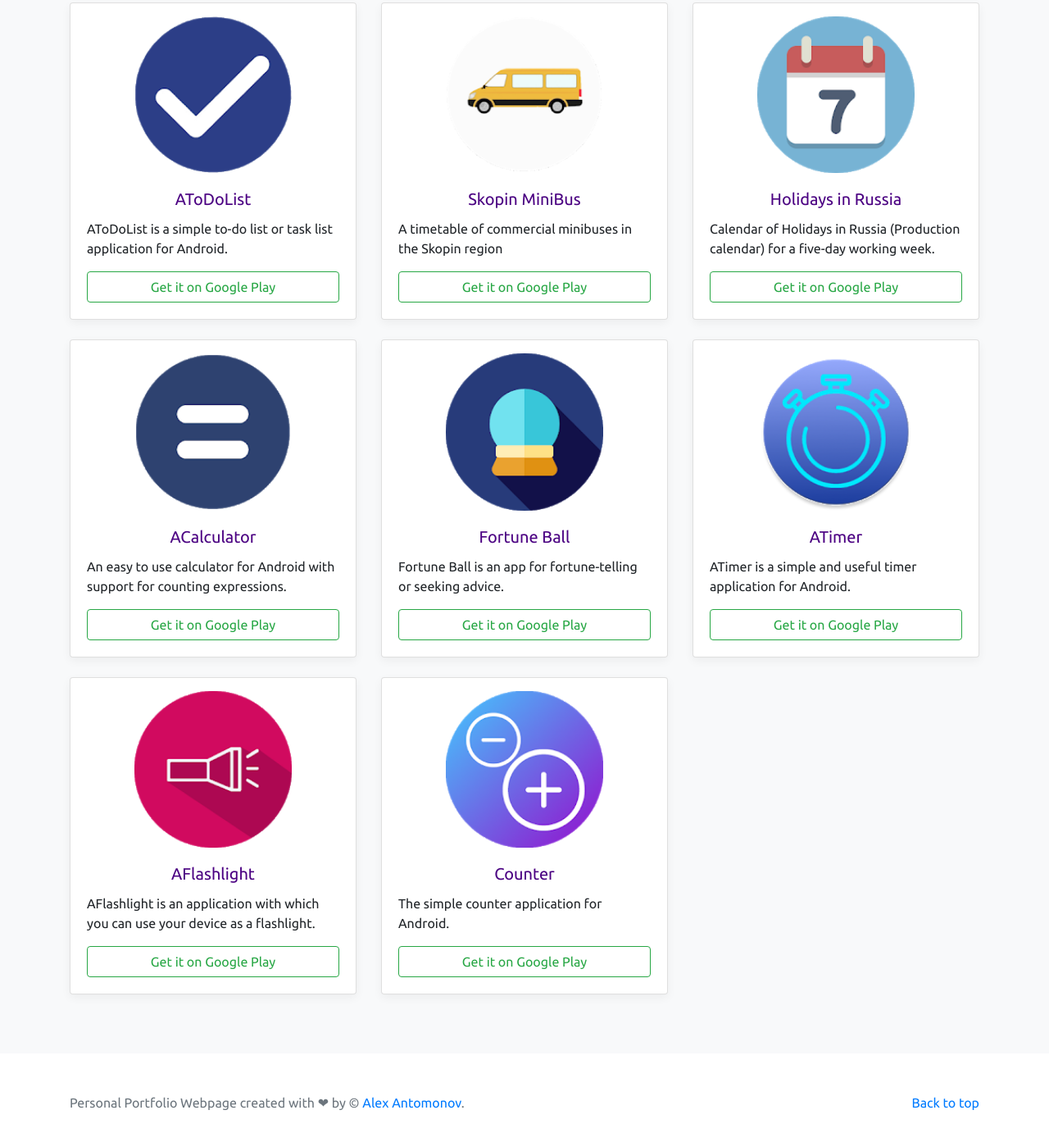
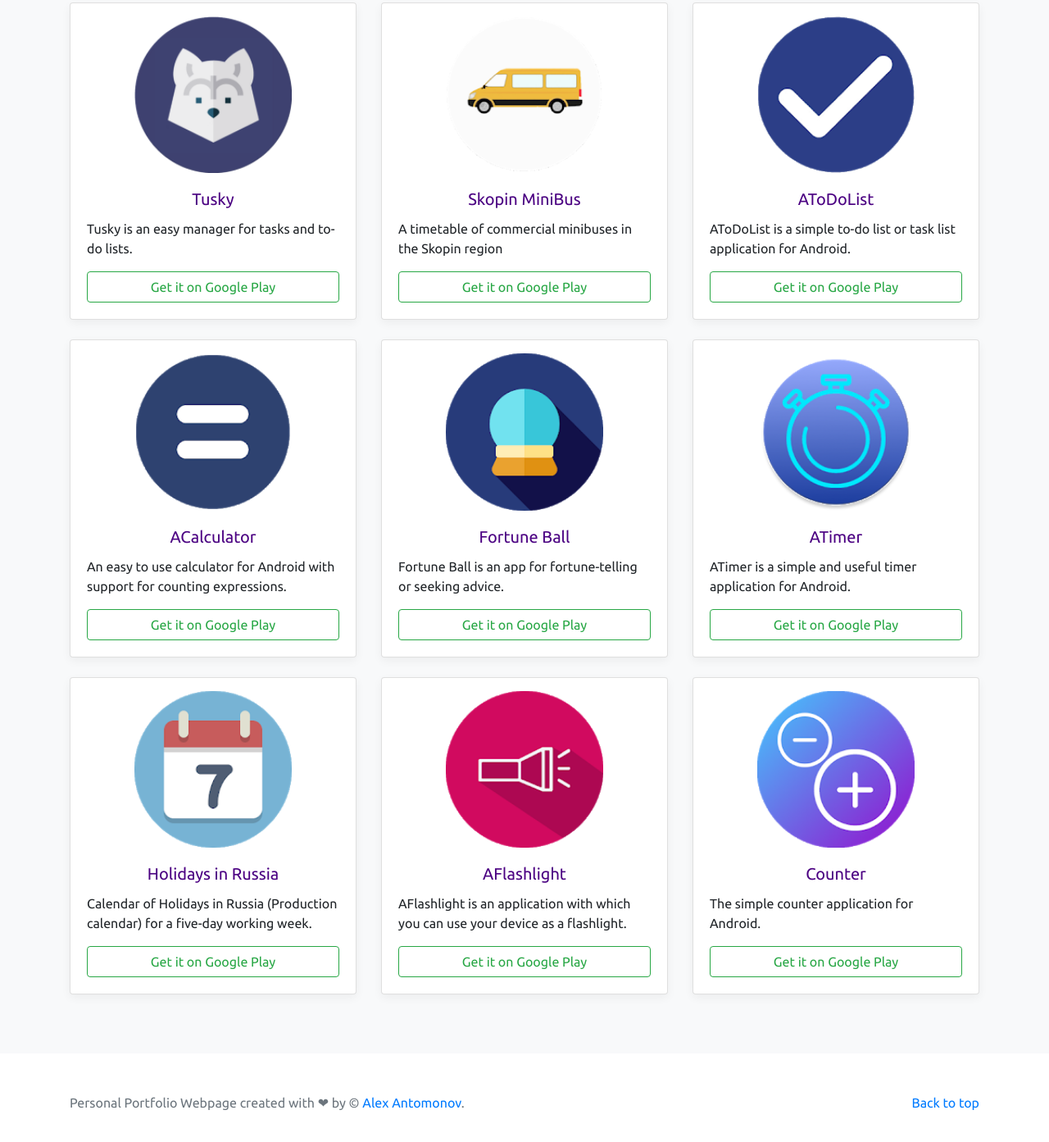
Before and after one commit to Lasicaine/lasicaine.github.io, a plain HTML site: page index.html in a window 1280 px wide. Shown: the part 565-1958 px from the top of the page at 82% size. Drawn offline with Linux system fonts and the light colour scheme.

Commit message:
+ Added info about Tusky app

```diff
--- a/index.html
+++ b/index.html
@@ -86,11 +86,11 @@
           <div class="row">
             <div class="col-md-4">
               <div class="card mb-4 box-shadow">
-                <img class="img-thumb" src="images/AppIcons/AToDoListIcon.png" alt="Icon for AToDoList app">
+                <img class="img-thumb" src="images/AppIcons/TuskyIcon.png" alt="Icon for Tusky app">
                 <div class="card-body">
-                    <h5 class="card-title card-title-align-center txt-about">AToDoList</h5>
-                      <p class="card-text">AToDoList is a simple to-do list or task list application for Android.</p>
-                      <a href="https://play.google.com/store/apps/details?id=fi.suomaafrontier.atodolist" target="_blank" class="btn btn-outline-success btn-block">Get it on Google Play</a>
+                    <h5 class="card-title card-title-align-center txt-about">Tusky</h5>
+                    <p class="card-text">Tusky is an easy manager for tasks and to-do lists.</p>
+                    <a href="https://play.google.com/store/apps/details?id=fi.lasicaine.tusky" target="_blank" class="btn btn-outline-success btn-block">Get it on Google Play</a>
                 </div>
               </div>
             </div>
@@ -106,14 +106,15 @@
             </div>
             <div class="col-md-4">
               <div class="card mb-4 box-shadow">
-                  <img class="img-thumb" src="images/AppIcons/HolidaysInRussiaIcon.png" alt="Icon for Holidays in Russia app">
+                <img class="img-thumb" src="images/AppIcons/AToDoListIcon.png" alt="Icon for AToDoList app">
                 <div class="card-body">
-                      <h5 class="card-title card-title-align-center txt-about">Holidays in Russia</h5>
-                      <p class="card-text">Calendar of Holidays in Russia (Production calendar) for a five-day working week.</p>
-                      <a href="https://play.google.com/store/apps/details?id=fi.suomaafrontier.holidayscalendar" target="_blank" class="btn btn-outline-success btn-block">Get it on Google Play</a>
+                  <h5 class="card-title card-title-align-center txt-about">AToDoList</h5>
+                  <p class="card-text">AToDoList is a simple to-do list or task list application for Android.</p>
+                  <a href="https://play.google.com/store/apps/details?id=fi.suomaafrontier.atodolist" target="_blank" class="btn btn-outline-success btn-block">Get it on Google Play</a>
                 </div>
               </div>
             </div>
+
           </div>
 
           <div class="row">
@@ -150,6 +151,16 @@
           </div>
 
           <div class="row">
+            <div class="col-md-4">
+              <div class="card mb-4 box-shadow">
+                <img class="img-thumb" src="images/AppIcons/HolidaysInRussiaIcon.png" alt="Icon for Holidays in Russia app">
+                <div class="card-body">
+                  <h5 class="card-title card-title-align-center txt-about">Holidays in Russia</h5>
+                  <p class="card-text">Calendar of Holidays in Russia (Production calendar) for a five-day working week.</p>
+                  <a href="https://play.google.com/store/apps/details?id=fi.suomaafrontier.holidayscalendar" target="_blank" class="btn btn-outline-success btn-block">Get it on Google Play</a>
+                </div>
+              </div>
+            </div>
             <div class="col-md-4">
               <div class="card mb-4 box-shadow">
                 <img class="img-thumb" src="images/AppIcons/AFlashlightIcon.png" alt="Icon for the AFlashlight app">
```
Also changed, not shown: images/AppIcons/TuskyIcon.png (added). Lines whose indentation alone changed are shown as unchanged.
